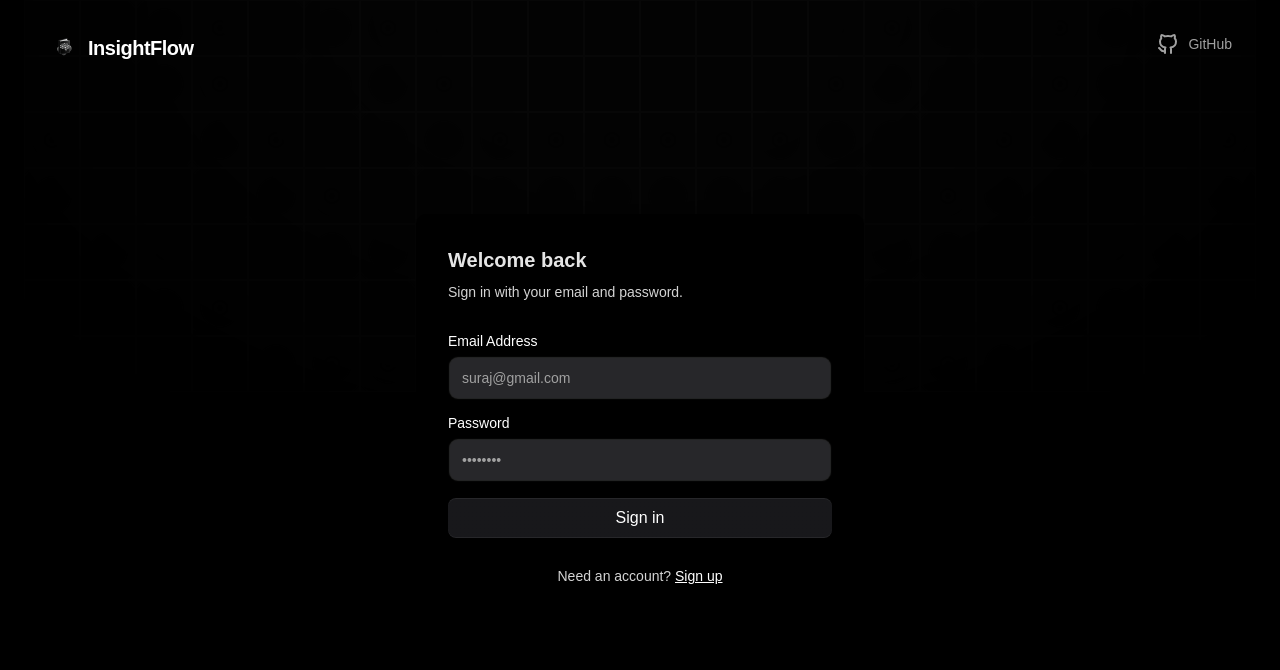
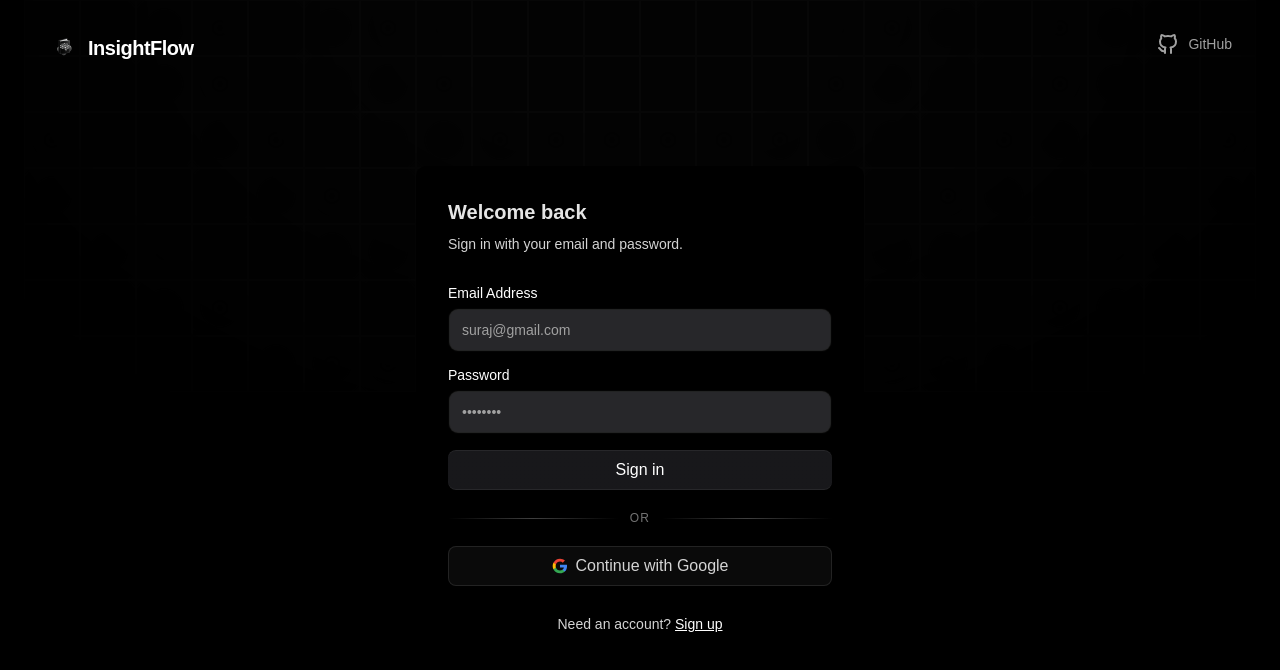
Before and after one commit to SurajPatel04/ai-multimedia-rag-app, a React (Vite) app in the folder frontend/: page /login in a window 1280 px wide. Shown: the top 670 px of the page. Built offline with nearby package versions, Linux system fonts and the light colour scheme; no server answers.

Commit message:
google auth added in the frontend ui

```diff
--- a/frontend/src/components/signup-form-demo.tsx
+++ b/frontend/src/components/signup-form-demo.tsx
@@ -18,6 +18,10 @@ type SignupFormDemoProps = {
   onSubmit: (values: AuthFormValues) => void | Promise<void>;
 };
 
+const GOOGLE_LOGIN_URL = `${
+  import.meta.env.VITE_BACKEND_URL || "/api/v1"
+}/auth/google/login`;
+
 export default function SignupFormDemo({
   mode,
   isLoading = false,
@@ -36,6 +40,10 @@ export default function SignupFormDemo({
       email: formData.get("email")?.toString().trim() || "",
       password: formData.get("password")?.toString() || "",
     });
+  };
+
+  const handleGoogleLogin = () => {
+    window.location.href = GOOGLE_LOGIN_URL;
   };
 
   return (
@@ -106,10 +114,51 @@ export default function SignupFormDemo({
           {isLoading ? "Please wait..." : isSignup ? "Sign up" : "Sign in"}
           <BottomGradient />
         </button>
+
+        {/* Divider */}
+        <div className="my-5 flex items-center gap-3">
+          <div className="h-px flex-1 bg-gradient-to-r from-transparent via-neutral-700 to-transparent" />
+          <span className="text-xs font-medium uppercase tracking-widest text-neutral-500">
+            or
+          </span>
+          <div className="h-px flex-1 bg-gradient-to-r from-transparent via-neutral-700 to-transparent" />
+        </div>
+
+        {/* Google OAuth Button */}
+        <button
+          type="button"
+          onClick={handleGoogleLogin}
+          className="group/btn relative flex h-10 w-full items-center justify-center gap-2 rounded-md border border-white/10 bg-neutral-950 font-medium text-neutral-300 transition-colors hover:border-white/20 hover:text-white"
+        >
+          <GoogleIcon className="h-4 w-4" />
+          <span>Continue with Google</span>
+          <BottomGradient />
+        </button>
       </form>
     </div>
   );
 }
+
+const GoogleIcon = ({ className }: { className?: string }) => (
+  <svg className={className} viewBox="0 0 24 24" fill="none">
+    <path
+      d="M22.56 12.25c0-.78-.07-1.53-.2-2.25H12v4.26h5.92a5.06 5.06 0 0 1-2.2 3.32v2.77h3.57c2.08-1.92 3.28-4.74 3.28-8.1z"
+      fill="#4285F4"
+    />
+    <path
+      d="M12 23c2.97 0 5.46-.98 7.28-2.66l-3.57-2.77c-.98.66-2.23 1.06-3.71 1.06-2.86 0-5.29-1.93-6.16-4.53H2.18v2.84C3.99 20.53 7.7 23 12 23z"
+      fill="#34A853"
+    />
+    <path
+      d="M5.84 14.09c-.22-.66-.35-1.36-.35-2.09s.13-1.43.35-2.09V7.07H2.18A10.96 10.96 0 0 0 1 12c0 1.77.42 3.45 1.18 4.93l3.66-2.84z"
+      fill="#FBBC05"
+    />
+    <path
+      d="M12 5.38c1.62 0 3.06.56 4.21 1.64l3.15-3.15C17.45 2.09 14.97 1 12 1 7.7 1 3.99 3.47 2.18 7.07l3.66 2.84c.87-2.6 3.3-4.53 6.16-4.53z"
+      fill="#EA4335"
+    />
+  </svg>
+);
 
 const BottomGradient = () => {
   return (
```
